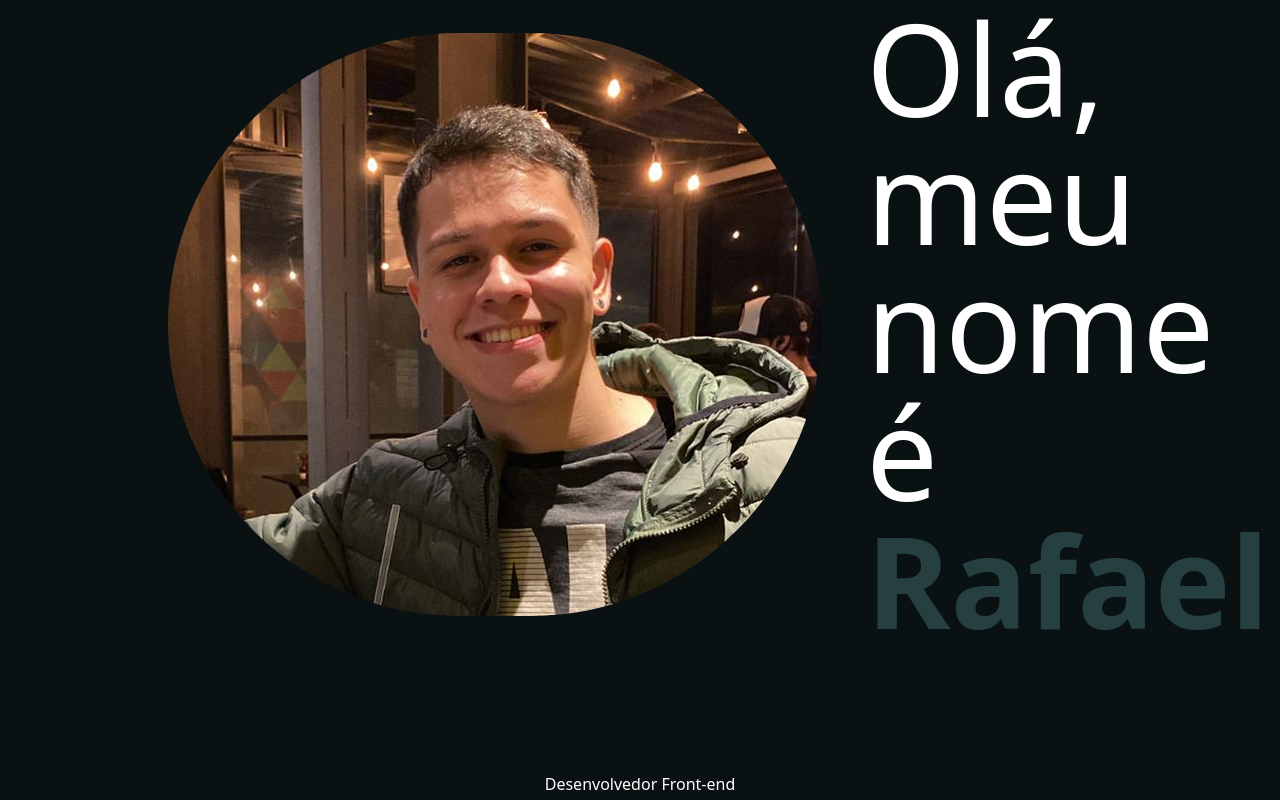
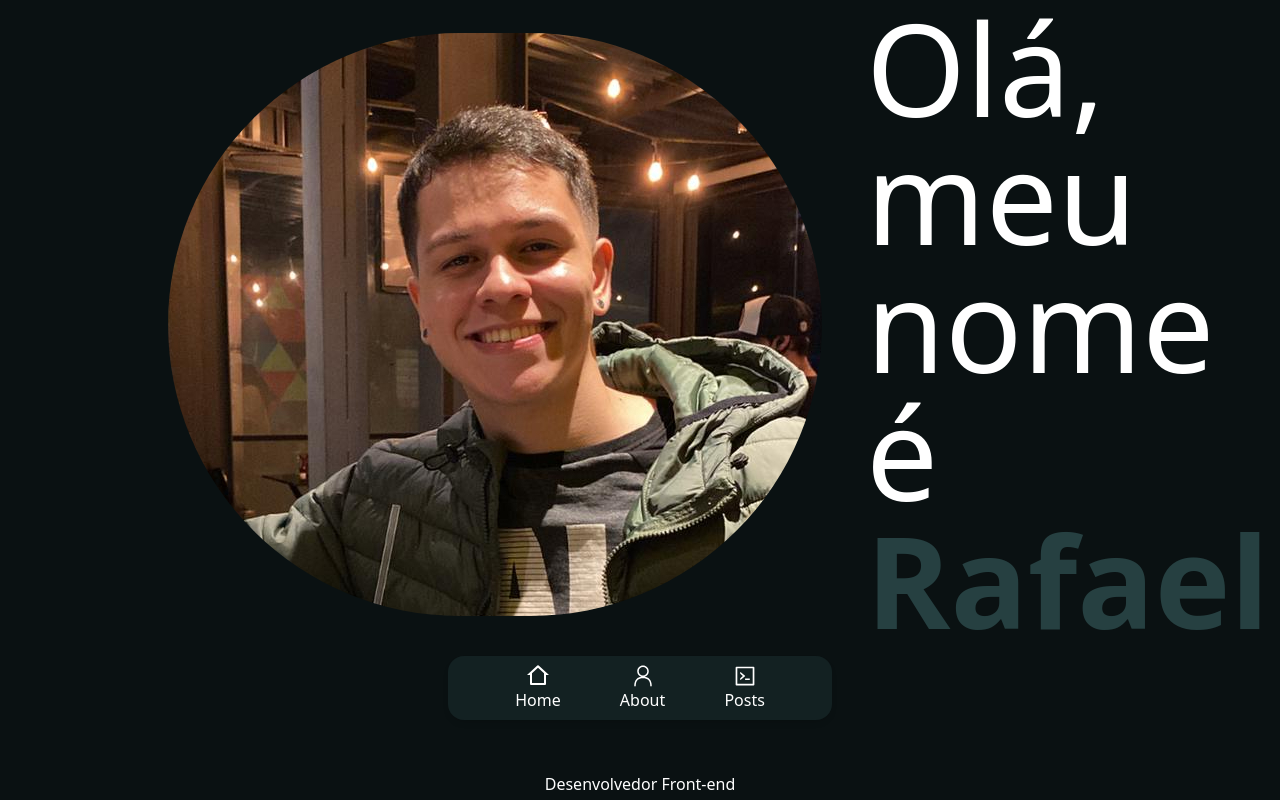
Before and after one commit to rafaelnunes22/my-site, a Next.js app: page / in a window 1280 px wide. Built offline with nearby package versions, Linux system fonts and the light colour scheme.

Commit message:
feat(main): add navbar component

```diff
--- a/package.json
+++ b/package.json
@@ -17,6 +17,7 @@
     "next": "13.2.1",
     "react": "18.2.0",
     "react-dom": "18.2.0",
+    "react-icons": "^4.7.1",
     "typescript": "4.9.5"
   },
   "devDependencies": {
--- /dev/null
+++ b/src/components/navbar/index.ts
@@ -0,0 +1,2 @@
+export * from "./navbar";
+export * from "./nav-button";
--- /dev/null
+++ b/src/components/navbar/nav-button.tsx
@@ -0,0 +1,19 @@
+import React, { HTMLAttributes } from "react";
+import { IconType } from "react-icons";
+
+import styles from "./styles.module.css";
+
+type Props = {
+  Icon: IconType;
+} & HTMLAttributes<HTMLAnchorElement>;
+
+function NavButton({ Icon, children, ...props }: Props) {
+  return (
+    <a className={styles["button"]} {...props}>
+      <Icon size={32} />
+      {children}
+    </a>
+  );
+}
+
+export { NavButton };
--- /dev/null
+++ b/src/components/navbar/navbar.tsx
@@ -0,0 +1,10 @@
+import React, { HTMLAttributes } from "react";
+import styles from "./styles.module.css";
+
+type Props = HTMLAttributes<HTMLElement>;
+
+function Navbar({ children, ...props }: Props) {
+  return <nav className={styles.nav}>{children}</nav>;
+}
+
+export { Navbar };
--- /dev/null
+++ b/src/components/navbar/styles.module.css
@@ -0,0 +1,17 @@
+.nav {
+  @apply w-96 h-16 absolute bg-green-300 left-0 right-0 m-auto rounded-2xl shadow-md z-50 flex justify-evenly p-2 duration-300;
+
+  @apply animate-appear;
+}
+
+.button {
+  @apply text-white flex flex-col justify-center items-center duration-300;
+
+  &:hover {
+    @apply text-green-400;
+  }
+
+  &:active {
+    @apply opacity-75;
+  }
+}
--- a/src/pages/index.tsx
+++ b/src/pages/index.tsx
@@ -3,6 +3,11 @@ import Image from "next/image";
 import { Inter } from "next/font/google";
 
 import { Text } from "@/components/text";
+import { Navbar, NavButton } from "@/components/navbar";
+import { RiHome2Line } from "react-icons/ri";
+import { RxPerson } from "react-icons/rx";
+import { AiOutlineCode } from "react-icons/ai";
+
 import profilePic from "../../public/profile.jpg";
 
 const inter = Inter({ subsets: ["latin"] });
@@ -42,6 +47,11 @@ export default function Home() {
           Desenvolvedor Front-end
         </Text>
       </main>
+      <Navbar>
+        <NavButton Icon={RiHome2Line}>Home</NavButton>
+        <NavButton Icon={RxPerson}>About</NavButton>
+        <NavButton Icon={AiOutlineCode}>Posts</NavButton>
+      </Navbar>
     </>
   );
 }
--- a/src/styles/Home.module.css
+++ b/src/styles/Home.module.css
@@ -1,5 +1,5 @@
 .main {
-  @apply flex flex-col gap-10 justify-center items-center h-screen;
+  @apply flex flex-col gap-10 items-center h-screen;
 
   & .section {
     @apply flex flex-col w-full gap-11 px-6;
--- a/tailwind.config.js
+++ b/tailwind.config.js
@@ -16,6 +16,15 @@ module.exports = {
           500: "#000102",
         },
       },
+      keyframes: {
+        appear: {
+          "0%": { bottom: 0, opacity: 0 },
+          "100%": { bottom: "10%", opacity: 1 },
+        },
+      },
+      animation: {
+        appear: "appear 1s ease-in-out forwards",
+      },
     },
   },
   plugins: [],
```
Also changed, not shown: 1 other file (tests, documents, lock files or other folders).
